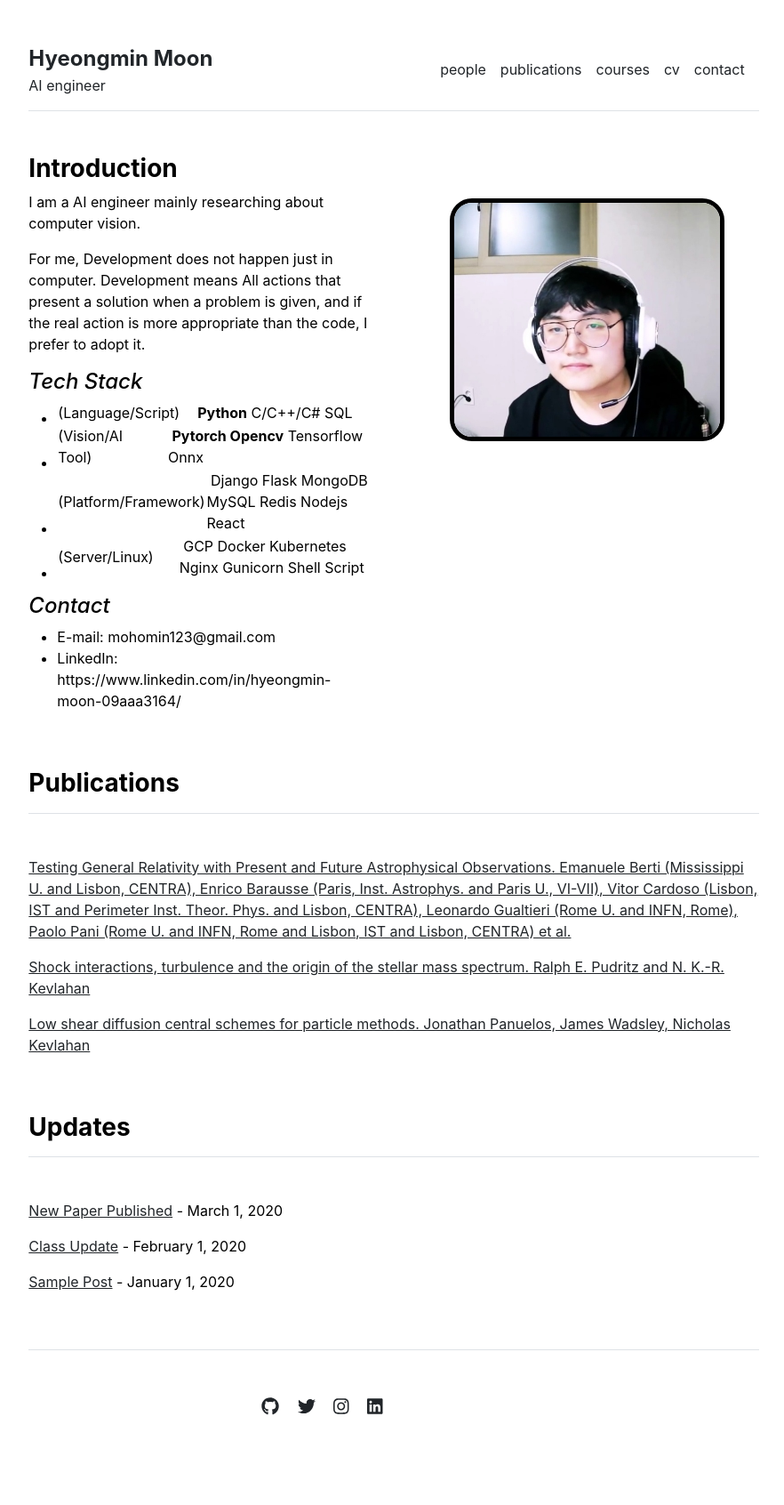
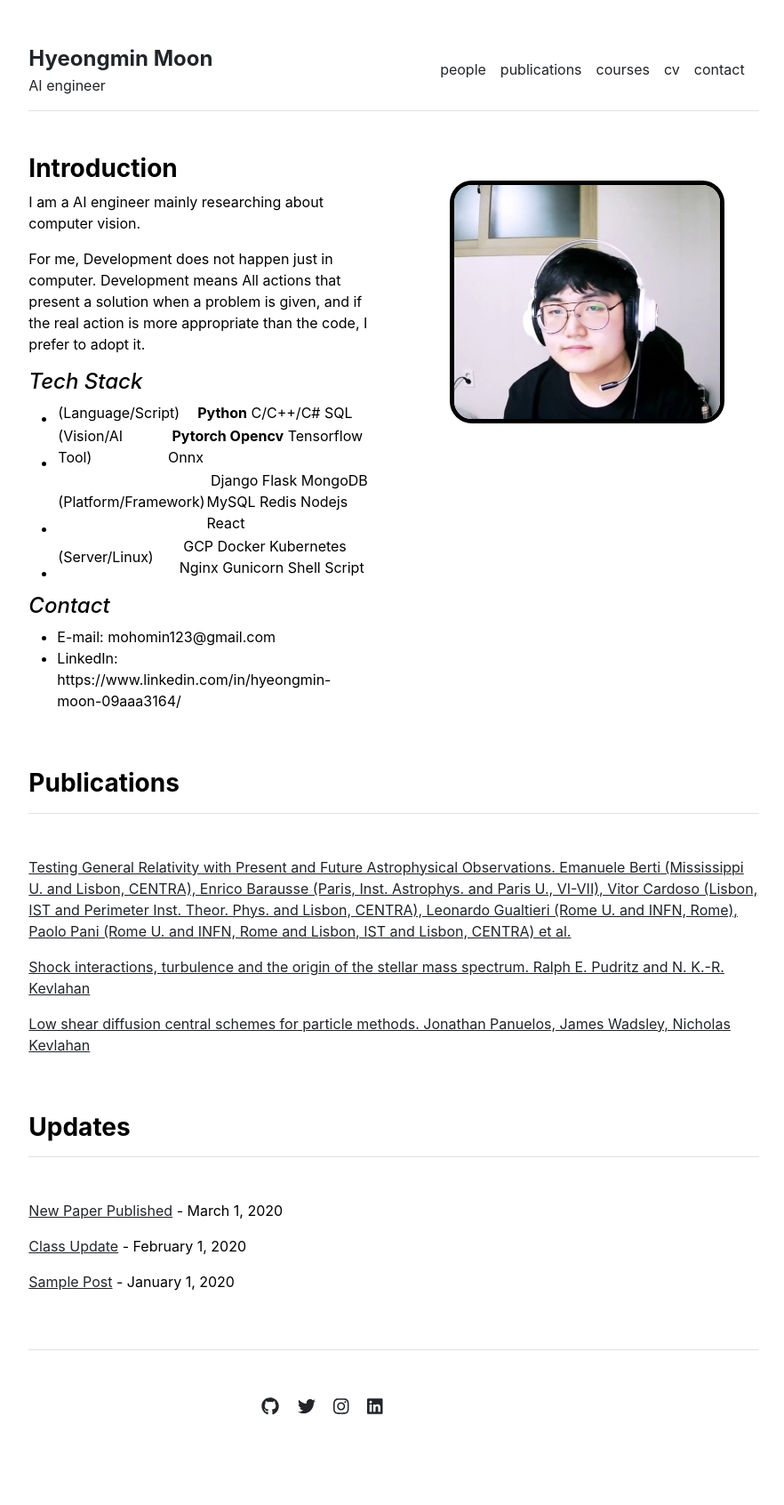
Before and after one commit to HyeongminMoon/HyeongminMoon.github.io, a Jekyll site: the page built from index.md, in a window 1280 px wide. Shown: the whole page at 89% size, without its empty margins (197-1079 px from the left). Built offline with Jekyll 4.4.1, drawn with Linux system fonts in a browser that asks for light colours.

Commit message:
Update home.html

```diff
--- a/_layouts/home.html
+++ b/_layouts/home.html
@@ -8,7 +8,7 @@ layout: default
     {{ content }}
   </div>
   <div class="col-md-6">
-    <img src="{{ site.github.url }}/assets/img/profile.jpg" alt="Home" width="80%" style="display: block; margin: 50px auto 50px auto; border: 5px solid black; border-radius:25px;">
+    <img src="{{ site.github.url }}/assets/img/profile.jpg" alt="Home" width="80%" style="display: block; margin: 30px auto 30px auto; border: 5px solid black; border-radius:25px;">
   </div>
 </div>
 
```
